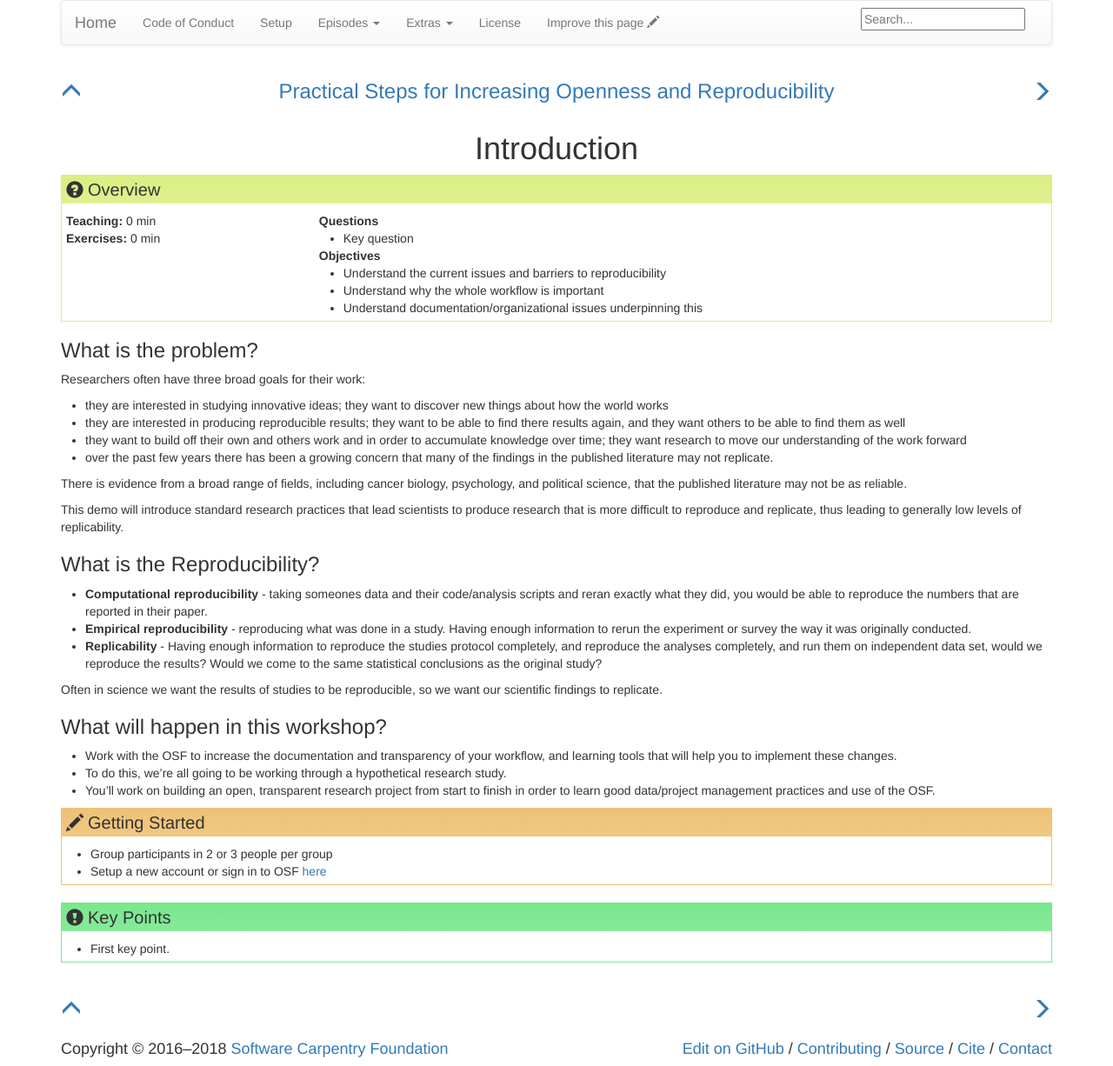
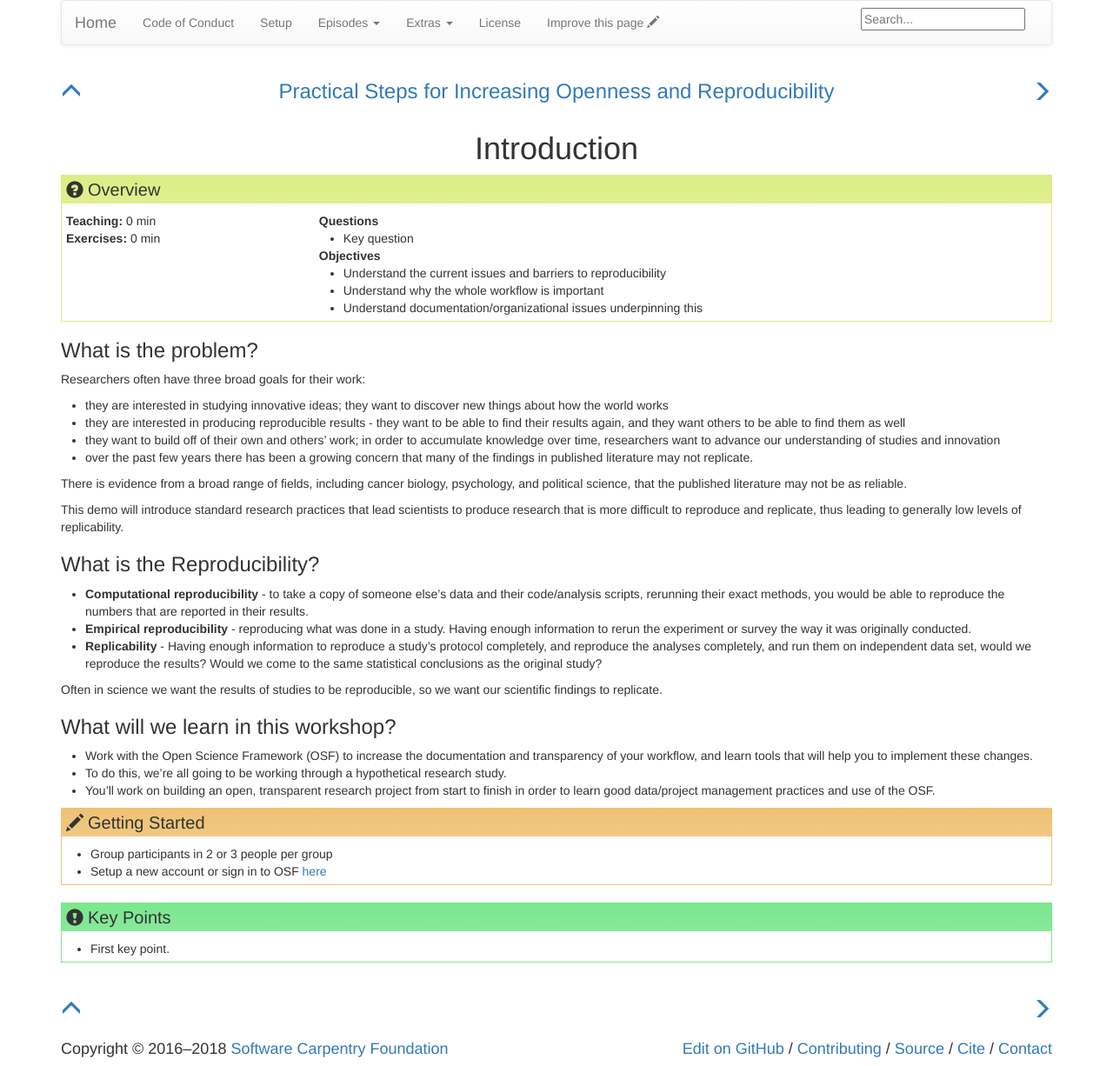
Before and after one commit to ucla-data-archive/2017-sio-osfdemo, a Jekyll site: the page built from _episodes/01-introduction.md, in a window 1280 px wide. Shown: the whole page at 87% size. Built offline with Jekyll 4.4.1, drawn with Linux system fonts in a browser that asks for light colours.

Commit message:
Revised grammar and copy of Introduction

```diff
--- a/_episodes/01-introduction.md
+++ b/_episodes/01-introduction.md
@@ -17,9 +17,9 @@ keypoints:
 Researchers often have three broad goals for their work:
 
 * they are interested in studying innovative ideas; they want to discover new things about how the world works
-* they are interested in producing reproducible results; they want to be able to find there results again, and they want others to be able to find them as well
-* they want to build off their own and others work and in order to accumulate knowledge over time; they want research to move our understanding of the work forward
-* over the past few years there has been a growing concern that many of the findings in the published literature may not replicate.
+* they are interested in producing reproducible results - they want to be able to find their results again, and they want others to be able to find them as well
+* they want to build off of their own and others' work; in order to accumulate knowledge over time, researchers want to advance our understanding of studies and innovation
+* over the past few years there has been a growing concern that many of the findings in published literature may not replicate.
 
 There is evidence from a broad range of fields, including cancer biology, psychology, and political science, that the published literature may not be as reliable.
 
@@ -27,15 +27,15 @@ This demo will introduce standard research practices that lead scientists to pro
 
 ### What is the Reproducibility?
 
-* **Computational reproducibility** - taking someones data and their code/analysis scripts and reran exactly what they did, you would be able to reproduce the numbers that are reported in their paper.
+* **Computational reproducibility** - to take a copy of someone else's data and their code/analysis scripts, rerunning their exact methods, you would be able to reproduce the numbers that are reported in their results.
 * **Empirical reproducibility** - reproducing what was done in a study. Having enough information to rerun the experiment or survey the way it was originally conducted.
-* **Replicability** - Having enough information to reproduce the studies protocol completely, and reproduce the analyses completely, and run them on independent data set, would we reproduce the results? Would we come to the same statistical conclusions as the original study?
+* **Replicability** - Having enough information to reproduce a study's protocol completely, and reproduce the analyses completely, and run them on independent data set, would we reproduce the results? Would we come to the same statistical conclusions as the original study?
 
 Often in science we want the results of studies to be reproducible, so we want our scientific findings to replicate.
 
-### What will happen in this workshop?
+### What will we learn in this workshop?
 
-* Work with the OSF to increase the documentation and transparency of your workflow, and learning tools that will help you to implement these changes.
+* Work with the Open Science Framework (OSF) to increase the documentation and transparency of your workflow, and learn tools that will help you to implement these changes.
 * To do this, we’re all going to be working through a hypothetical research study.
 * You’ll work on building an open, transparent research project from start to finish in order to learn good data/project management practices and use of the OSF.
 
```
